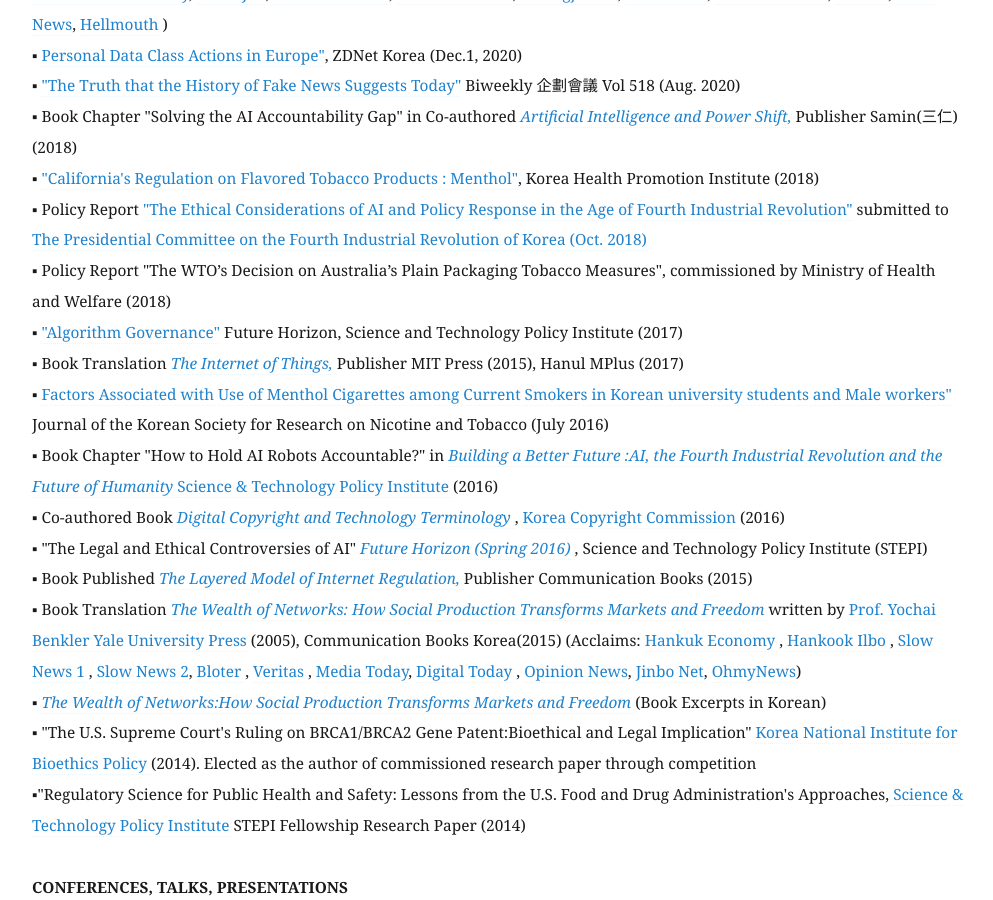
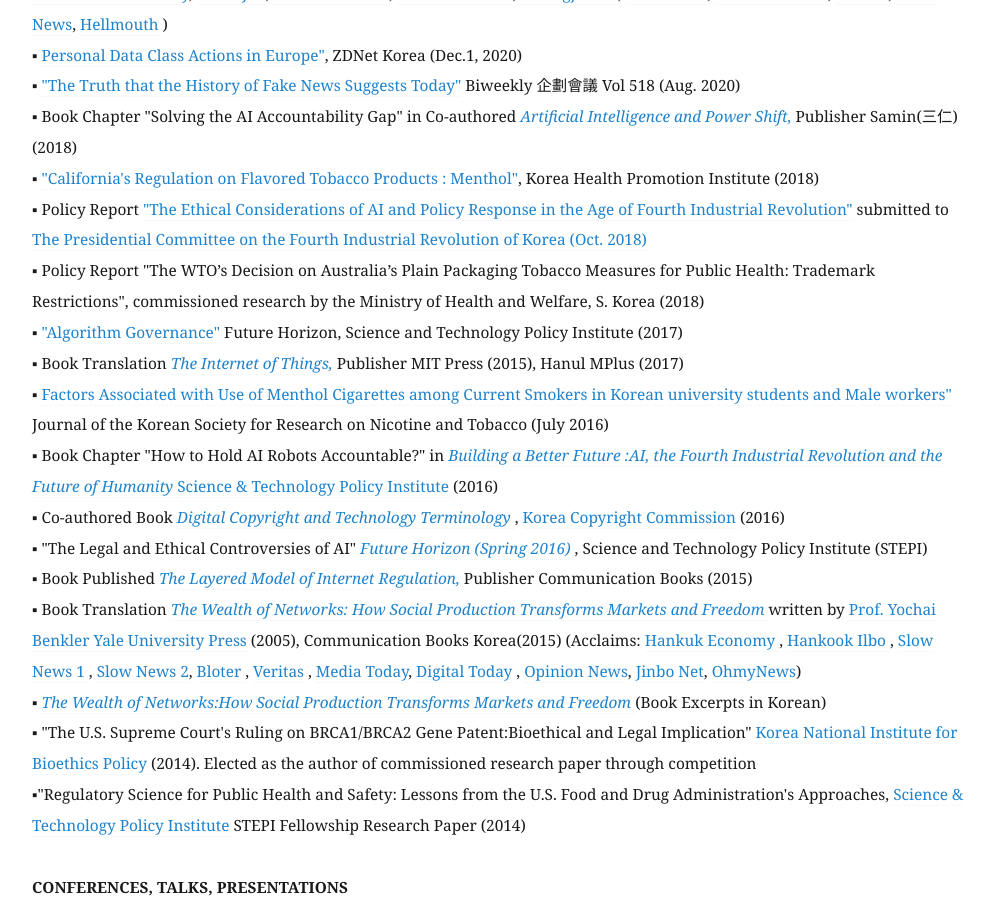
Before and after one commit to eunchangchoi/eunchangchoi.github.io, a Jekyll site: the page built from index.md, in a window 1280 px wide and 900 px high, scrolled down 2482 px. Shown: the whole window, without its empty margins (68-1061 px from the left). Built offline with Jekyll 4.4.1, drawn with Linux system fonts in a browser that asks for light colours.

Commit message:
Update index.md

```diff
--- a/index.md
+++ b/index.md
@@ -51,7 +51,7 @@
 ▪  Book Chapter "Solving the AI Accountability Gap" in Co-authored <a href="https://www.yes24.com/Product/Goods/62006191?scode=032&OzSrank=2"> <i> Artificial Intelligence and Power Shift,</i> </a> Publisher Samin(三仁) (2018) <br>
 ▪  <a href="https://nosmk.khealth.or.kr/nsk/user/extra/ntcc/nosmokeFile/fileView/jsp/Page.do?siteMenuIdx=81&dataNo=31&dataGr=4&fileNo=522&postIdx=562&level1Idx=8&level2Idx=31&datalv=1"> "California's Regulation on Flavored Tobacco Products : Menthol"</a>, Korea Health Promotion Institute (2018) <br>
 ▪ Policy Report <a href= "http://https://bit.ly/3qgZ63S">"The Ethical Considerations of AI and Policy Response in the Age of Fourth Industrial Revolution"</a> submitted to <a href="https://www.4th-ir.go.kr/home/en/">The Presidential Committee on the Fourth Industrial Revolution of Korea (Oct. 2018)</a> <br>
-▪ Policy Report "The WTO’s Decision on Australia’s Plain Packaging Tobacco Measures", commissioned by Ministry of Health and Welfare (2018)<br>
+▪ Policy Report "The WTO’s Decision on Australia’s Plain Packaging Tobacco Measures for Public Health: Trademark Restrictions", commissioned research by the Ministry of Health and Welfare, S. Korea (2018)<br>
 ▪ <a href="https://stepi.re.kr/app/publish/view.jsp?mode=new&cmsCd=CM0012&div=&categCd=A0505&ntNo=33&sdt=&edt=&src=&srcTemp=&opt=N&currtPg=5"> "Algorithm Governance"</a> Future Horizon, Science and Technology Policy Institute (2017) <br>
 ▪ Book Translation <a href="http://www.kyobobook.co.kr/product/detailViewKor.laf?ejkGb=KOR&mallGb=KOR&barcode=9788946062726&orderClick=LAH&Kc="> <i> The Internet of Things,</i> </a> Publisher MIT Press (2015), Hanul MPlus (2017)<br>
 ▪ <a href="http://www.jksrnt.org/journal/view.html?doi=10.25055/JKSRNT.2016.7.2.74"> Factors Associated with Use of Menthol Cigarettes among Current Smokers in Korean university students and Male workers"</a> Journal of the Korean Society for Research on Nicotine and Tobacco (July 2016)<br>
```
